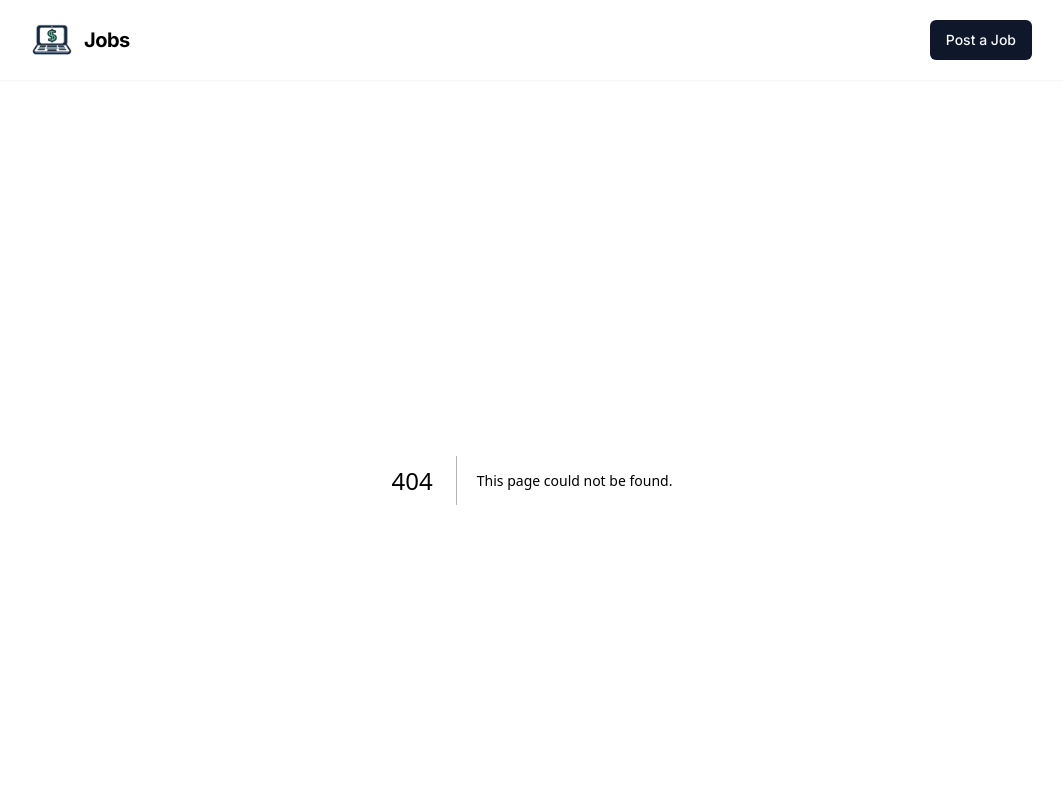
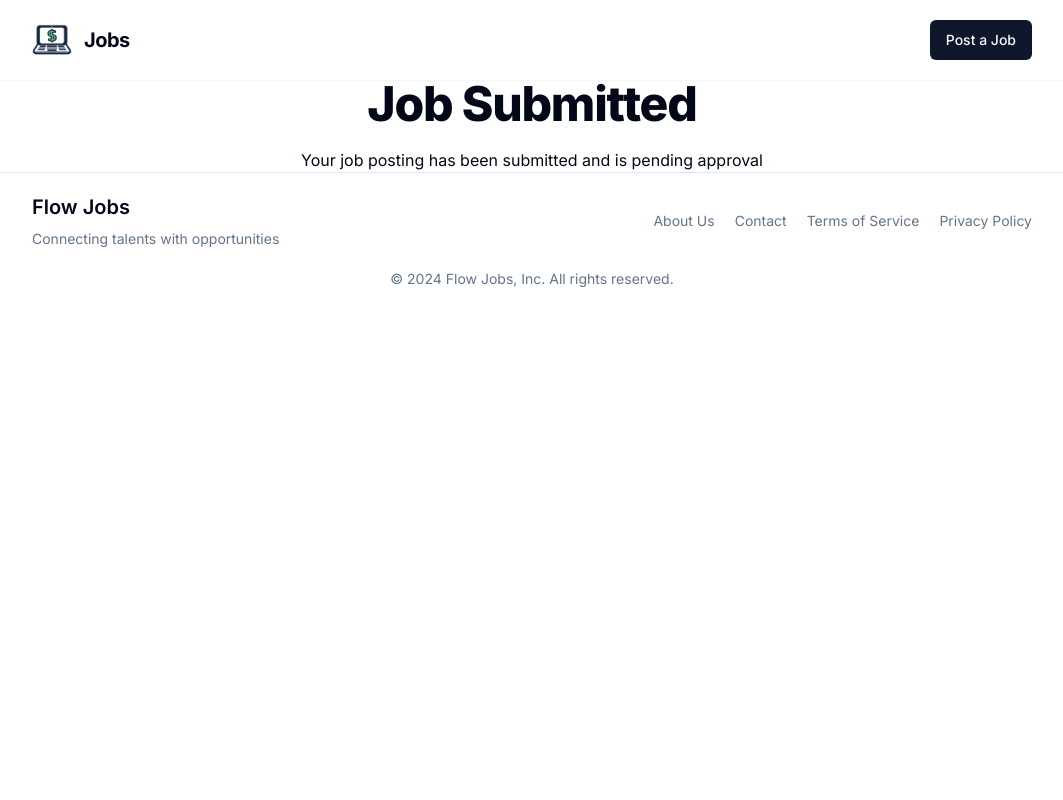
Before and after one commit to cqlyj/nextjs-job-board, a Next.js app: page /job-submitted in a window 1280 px wide. Before the commit this address had no page. Shown: the top 800 px of the page, without its empty margins (108-1171 px from the left). Built offline with nearby package versions, Linux system fonts and the light colour scheme.

Commit message:
Add job-submitted page component

```diff
--- /dev/null
+++ b/src/app/job-submitted/page.tsx
@@ -0,0 +1,12 @@
+import H1 from "@/components/ui/h1";
+
+const page = () => {
+  return (
+    <main className="m-auto max-w-5xl space-y-5 px-3 text-center">
+      <H1>Job Submitted</H1>
+      <p>Your job posting has been submitted and is pending approval</p>
+    </main>
+  );
+};
+
+export default page;
```
